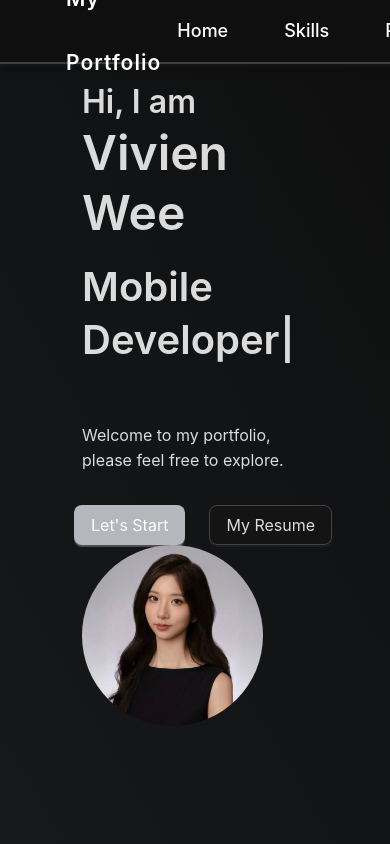
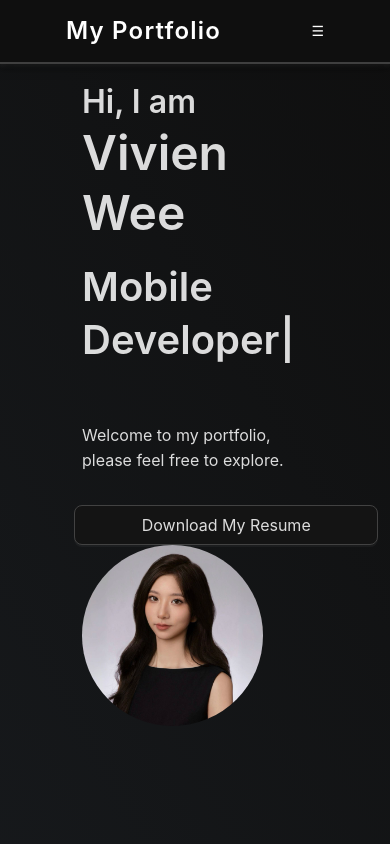
Before and after one commit to surluna/portfolio-vv, a React (Create React App) app: page / in a window 390 px wide. Shown: the top 844 px of the page. Built offline with nearby package versions, Linux system fonts and the light colour scheme.

Commit message:
Improve menu responsive layout

```diff
--- a/src/components/Header.js
+++ b/src/components/Header.js
@@ -1,16 +1,34 @@
-import React from "react";
-import { Layout, Menu } from "antd";
+import React, { useState } from "react";
+import { Layout, Menu, Drawer } from "antd";
 
 const { Header: AntHeader } = Layout;
 
 const Header = ({ homeRef, skillsRef, projectsRef, contactRef }) => {
+  const [visible, setVisible] = useState(false);
+  const [isMobile, setIsMobile] = useState(window.innerWidth <= 768);
+
+  const handleResize = () => {
+    setIsMobile(window.innerWidth <= 768);
+  };
+
+  window.addEventListener("resize", handleResize);
+
   const scrollToSection = (ref) => {
     if (ref.current) {
       ref.current.scrollIntoView({ behavior: "smooth", block: "start" });
     }
   };
 
+  const showDrawer = () => {
+    setVisible(true);
+  };
+
+  const onClose = () => {
+    setVisible(false);
+  };
+
   return (
+    <>
       <AntHeader
         style={{
           display: "flex",
@@ -27,10 +45,10 @@ const Header = ({ homeRef, skillsRef, projectsRef, contactRef }) => {
       >
         <div
           style={{
-          flex: 1,
+            flex: 2,
             marginLeft: "1rem",
             fontWeight: "600",
-          fontSize: "150%",
+            fontSize: "1.5rem",
             letterSpacing: "0.05em",
             color: "#fff",
             userSelect: "none",
@@ -39,6 +57,8 @@ const Header = ({ homeRef, skillsRef, projectsRef, contactRef }) => {
           My Portfolio
         </div>
 
+        {/* 仅在桌面设备上显示菜单 */}
+        {!isMobile && (
           <Menu
             theme="dark"
             mode="horizontal"
@@ -47,25 +67,39 @@ const Header = ({ homeRef, skillsRef, projectsRef, contactRef }) => {
               backgroundColor: "rgb(15, 15, 15)",
               marginRight: "1rem",
               lineHeight: "46px",
+              flex: 1,
+              justifyContent: "flex-end",
             }}
           >
             <Menu.Item
               key="1"
-          style={{ color: "#fff", fontWeight: "500", marginRight: "1.5rem" }}
+              style={{
+                color: "#fff",
+                fontWeight: "500",
+                marginRight: "1.5rem",
+              }}
               onClick={() => scrollToSection(homeRef)}
             >
               Home
             </Menu.Item>
             <Menu.Item
               key="2"
-          style={{ color: "#fff", fontWeight: "500", marginRight: "1.5rem" }}
+              style={{
+                color: "#fff",
+                fontWeight: "500",
+                marginRight: "1.5rem",
+              }}
               onClick={() => scrollToSection(skillsRef)}
             >
               Skills
             </Menu.Item>
             <Menu.Item
               key="3"
-          style={{ color: "#fff", fontWeight: "500", marginRight: "1.5rem" }}
+              style={{
+                color: "#fff",
+                fontWeight: "500",
+                marginRight: "1.5rem",
+              }}
               onClick={() => scrollToSection(projectsRef)}
             >
               Projects
@@ -78,7 +112,69 @@ const Header = ({ homeRef, skillsRef, projectsRef, contactRef }) => {
               Contact
             </Menu.Item>
           </Menu>
+        )}
+
+        {isMobile && (
+          <div
+            onClick={showDrawer}
+            style={{
+              color: "#fff",
+              cursor: "pointer",
+              marginLeft: "auto",
+              marginRight: "1rem",
+            }}
+          >
+            ☰
+          </div>
+        )}
       </AntHeader>
+
+      <Drawer
+        title="Menu"
+        placement="right"
+        onClose={onClose}
+        visible={visible}
+      >
+        <Menu mode="vertical" style={{ width: "100%" }}>
+          <Menu.Item
+            key="1"
+            onClick={() => {
+              scrollToSection(homeRef);
+              onClose();
+            }}
+          >
+            Home
+          </Menu.Item>
+          <Menu.Item
+            key="2"
+            onClick={() => {
+              scrollToSection(skillsRef);
+              onClose();
+            }}
+          >
+            Skills
+          </Menu.Item>
+          <Menu.Item
+            key="3"
+            onClick={() => {
+              scrollToSection(projectsRef);
+              onClose();
+            }}
+          >
+            Projects
+          </Menu.Item>
+          <Menu.Item
+            key="4"
+            onClick={() => {
+              scrollToSection(contactRef);
+              onClose();
+            }}
+          >
+            Contact
+          </Menu.Item>
+        </Menu>
+      </Drawer>
+    </>
   );
 };
 
--- a/src/components/Home.js
+++ b/src/components/Home.js
@@ -91,23 +91,15 @@ const App = () => {
             <Row gutter={16}>
               <Space size={"large"}>
                 <Button
-                  type="primary"
                   size="large"
                   style={{
                     padding: "1rem",
                     fontSize: isMobile ? "1rem" : "1.2rem",
+                    width: "150%",
                   }}
+                  onClick={window.open("/assets/Resume.pdf", "_blank")}
                 >
-                  Let's Start
-                </Button>
-                <Button
-                  size="large"
-                  style={{
-                    padding: "1rem",
-                    fontSize: isMobile ? "1rem" : "1.2rem",
-                  }}
-                >
-                  My Resume
+                  Download My Resume
                 </Button>
               </Space>
             </Row>
```
Also changed, not shown: 1 other file (tests, documents, lock files or other folders). Lines whose indentation alone changed are shown as unchanged.
